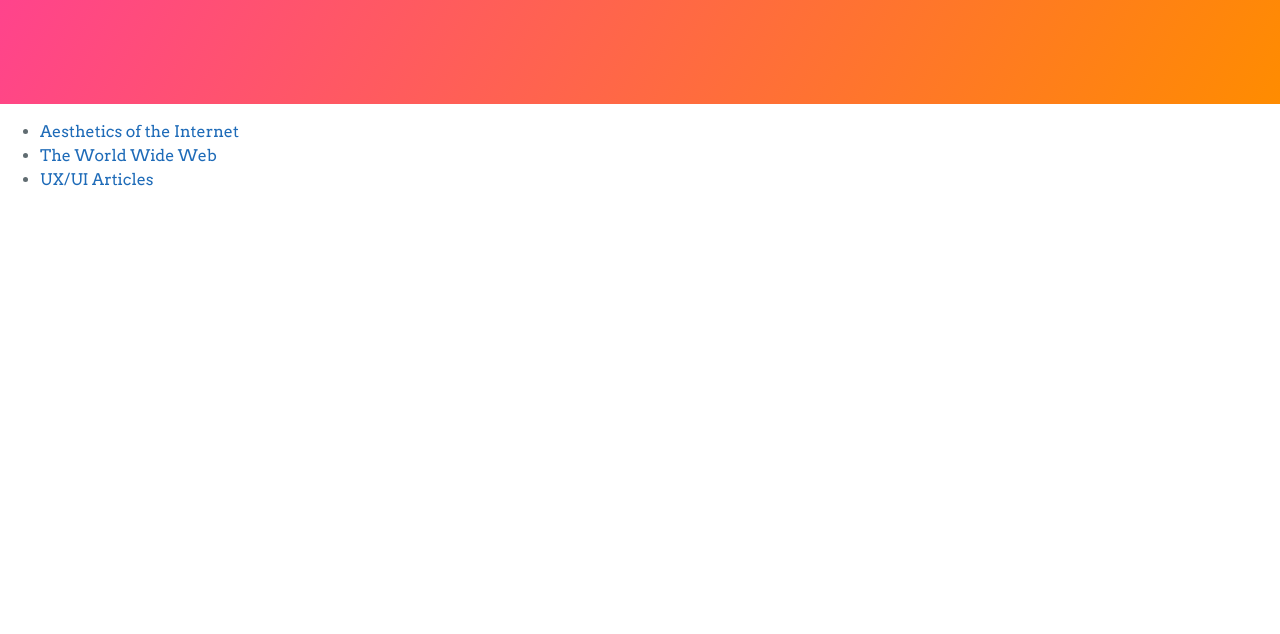
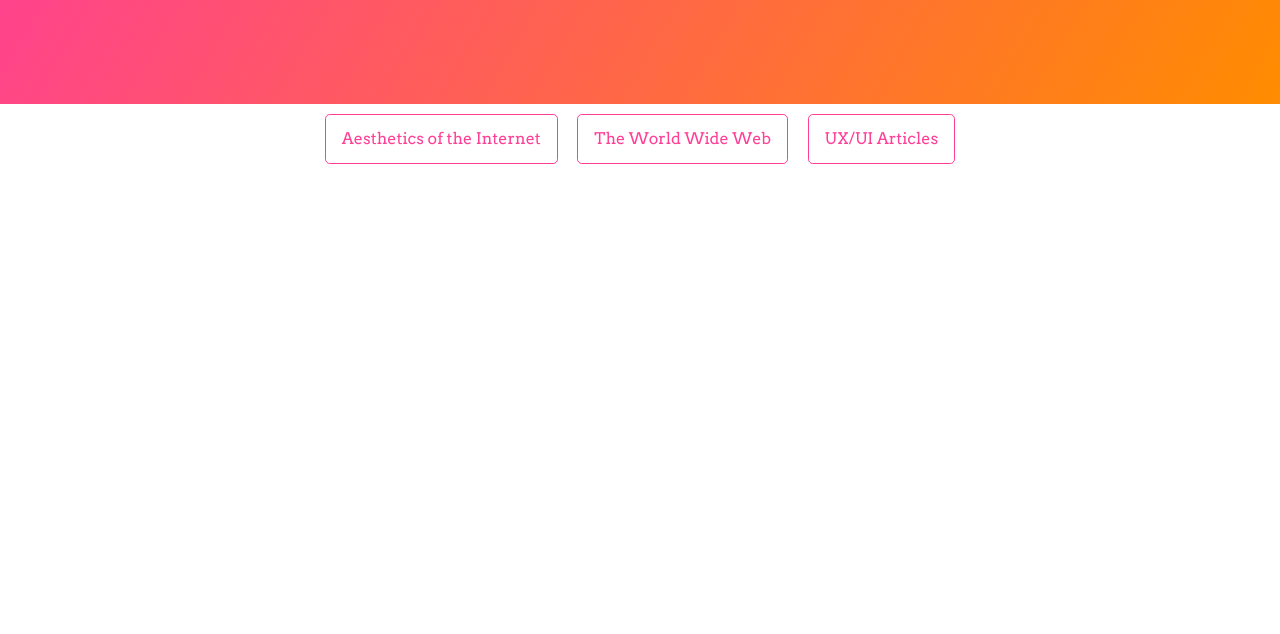
Before and after one commit to sydneytoth/IML400, a plain HTML site: page readings/index.html in a window 1280 px wide. Shown: the part 166-800 px from the top of the page. Drawn offline with Linux system fonts and the light colour scheme; files that its build step writes are made by us from their sources.

Commit message:
changed links to buttons

```diff
--- a/readings/index.html
+++ b/readings/index.html
@@ -14,11 +14,12 @@
       <h1 class="project-name">Reading Responses</h1>
       <h2 class="project-tagline"></h2>
 </section>
-<ul>
-  <li><a href="aesthetics.html">Aesthetics of the Internet</a></li>
-  <li><a href="www.html">The World Wide Web</a></li>
-  <li><a href="uxui.html">UX/UI Articles</a></li>
-</ul>
+<div class="links">
+  <a href="aesthetics.html" class="btn">Aesthetics of the Internet</a>
+  <a href="www.html" class="btn">The World Wide Web</a>
+  <a href="uxui.html" class="btn">UX/UI Articles</a>
+
+</div>
 </body>
 
 </html>
```
